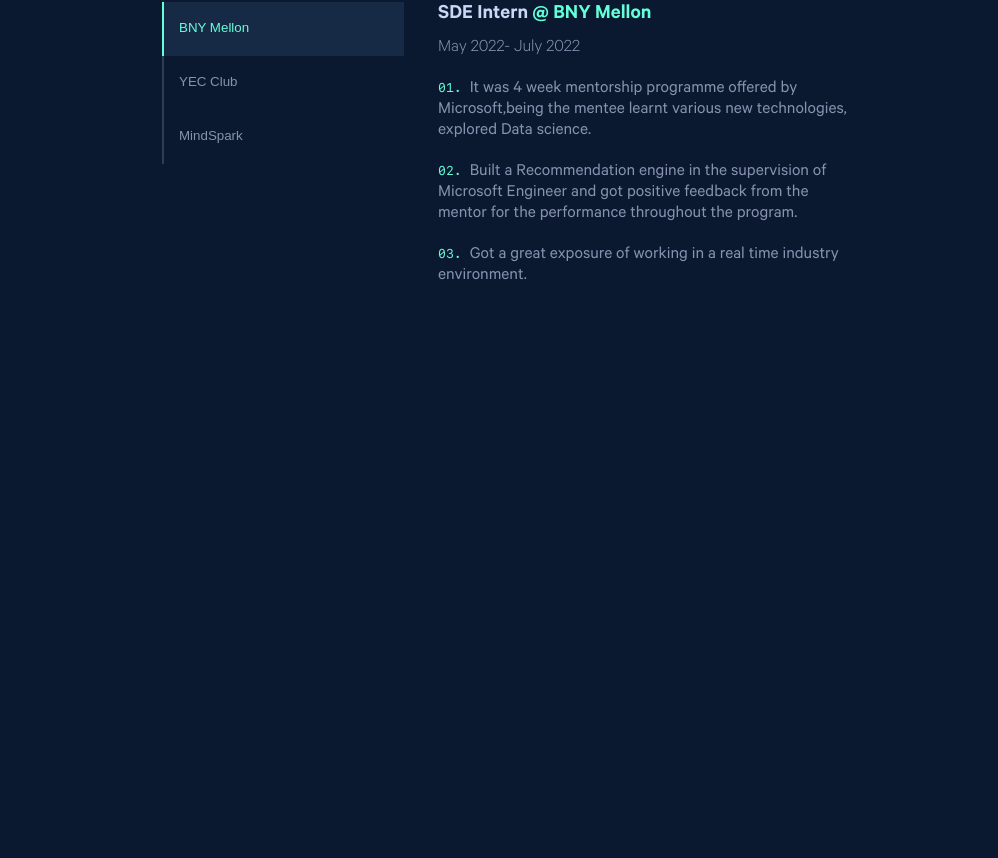
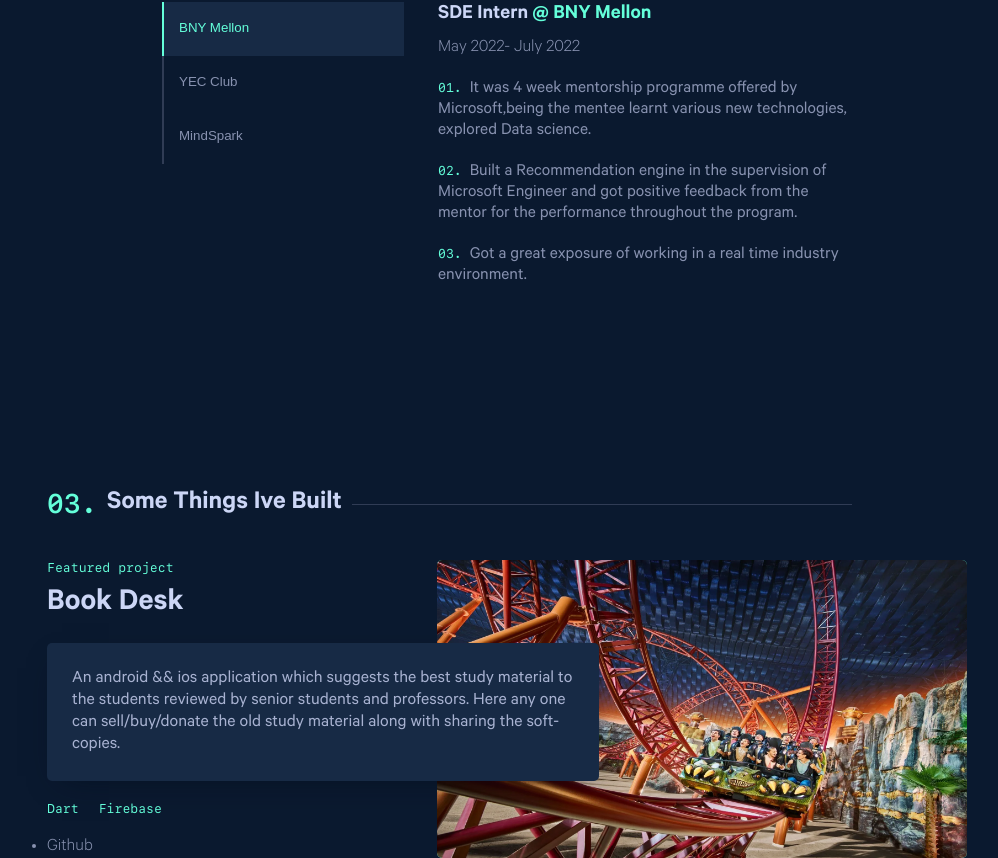
Before and after one commit to Siddhesh4501/personal-portfolio, a Next.js app: page / in a window 1280 px wide. Shown: the part 2039-2897 px from the top of the page, without its empty margins (133-1131 px from the left). Before the commit the page ends 2346 px from the top, so only its background shows below. Built offline with nearby package versions, Linux system fonts and the light colour scheme.

Commit message:
code added for project-cards

```diff
--- /dev/null
+++ b/app/Components/ProjectCard.tsx
@@ -0,0 +1,31 @@
+import './projectCard.css';
+import Image from 'next/image';
+const ProjectCard = () => {
+    return (
+        <div className="project-card">
+            <h6 className="neon sf-mono mb-10  extra-small-font">Featured project</h6>
+            <h2 className="mb-20 project-card-name ">Book Desk</h2>
+            <div className="project-desc mb-20">
+            An android && ios application which suggests the best study material to the students reviewed by senior students and professors. Here any one can sell/buy/donate the old study material along with sharing the soft-copies.
+            </div>
+            <div className="project-tech-stack sf-mono extra-small-font mb-20">
+                <ul>
+                    <li>Dart</li>
+                    <li>Firebase</li>
+                </ul>
+            </div>
+            <div className="project-links">
+                <ul>
+                    <li>Github</li>
+                </ul>
+            </div>
+
+            <div className="project-img">
+                <Image src="/static/img1.jpg" alt="Example" width={500} height={300} />
+            </div>
+
+        </div>
+    )
+  };
+
+  export default ProjectCard;
--- /dev/null
+++ b/app/Components/projectCard.css
@@ -0,0 +1,62 @@
+@import '../globals.css';
+
+.project-card{
+    position: relative;
+}
+
+.project-card-name{
+    color: var(--font-color-2);
+    font-size: 2rem;
+}
+.project-desc{
+    max-width: 60%;
+    color: var(--font-color-4);
+    background-color: var(--bg-color-2);
+    font-weight: 400;
+    padding: 25px;
+    border-radius: 5px;
+    box-shadow: rgb(2 12 27 / 70%) 0px 10px 30px -15px;
+}
+
+
+.project-tech-stack ul{
+    display: flex;
+    color: var(--font-color-3);
+    font-size: rem;
+    list-style-type: none;
+    gap: 20px;
+}
+
+.project-img{
+    position: absolute;
+    top: 0;
+    right: 0;
+    height: fit-content;
+    height: 100%;
+    max-width: 70%;
+    z-index: -2;
+    overflow: hidden;
+    background-color: var(--font-color-3);
+    border-radius: 5px;
+}
+
+.project-img img{
+    height: 100%;
+    width: 100%;
+}
+
+/* .project-img::before {
+    content: "";
+    display: block;
+    position: absolute;
+    top: 0;
+    bottom: 0;
+    left: 0;
+    right: 0;
+    background: rgb(100, 255, 218, 0.6);
+}
+
+.project-img::before:hover{
+    cursor: pointer;
+    bottom: 0;
+} */
--- a/app/globals.css
+++ b/app/globals.css
@@ -5,10 +5,13 @@
 :root {
   --max-width: 1000px;
   --default-font-size: 18px;
-  --bg-color: rgb(10, 25, 47);
+  --bg-color-1: rgb(10, 25, 47);
+  --bg-color-2: rgb(23, 42, 69);
   --font-color-1: rgb(136, 146, 176);
   --font-color-2: rgb(204, 214, 246);
   --font-color-3: rgb(100, 255, 218);
+  --font-color-4: rgb(168, 178, 209);;
+
 }
 
 * {
@@ -25,6 +28,6 @@
   font-style: normal;
   font-family: 'Calibre', sans-serif !important;
   font-size: var(--default-font-size);
-  background-color: var(--bg-color);
+  background-color: var(--bg-color-1);
   color: var(--font-color-1);
 }
--- a/app/page.tsx
+++ b/app/page.tsx
@@ -1,8 +1,7 @@
 'use client'
-
-
 import { useState } from 'react';
 import './styles/homepage.css'
+import ProjectCard from './Components/ProjectCard';
 export default function Home() {
 
   const [workSectionIndex, changeWorkSectionIndex] = useState(0);
@@ -200,12 +199,15 @@
               </ul>
             </div>
         </div>
+      </section>
 
-
-
-
-
-
+      <section className="work-section section mt-180">
+        <h2 className='col-2 sub-header-1 mb-40 flex'>
+          <span className="neon sf-mono">03. </span>
+          Some Things Ive Built
+          <span className='dash-line'></span>
+        </h2>
+        <ProjectCard/>
       </section>
     </div>
     </>
```
Also changed, not shown: public/static/img1.jpg (added).
